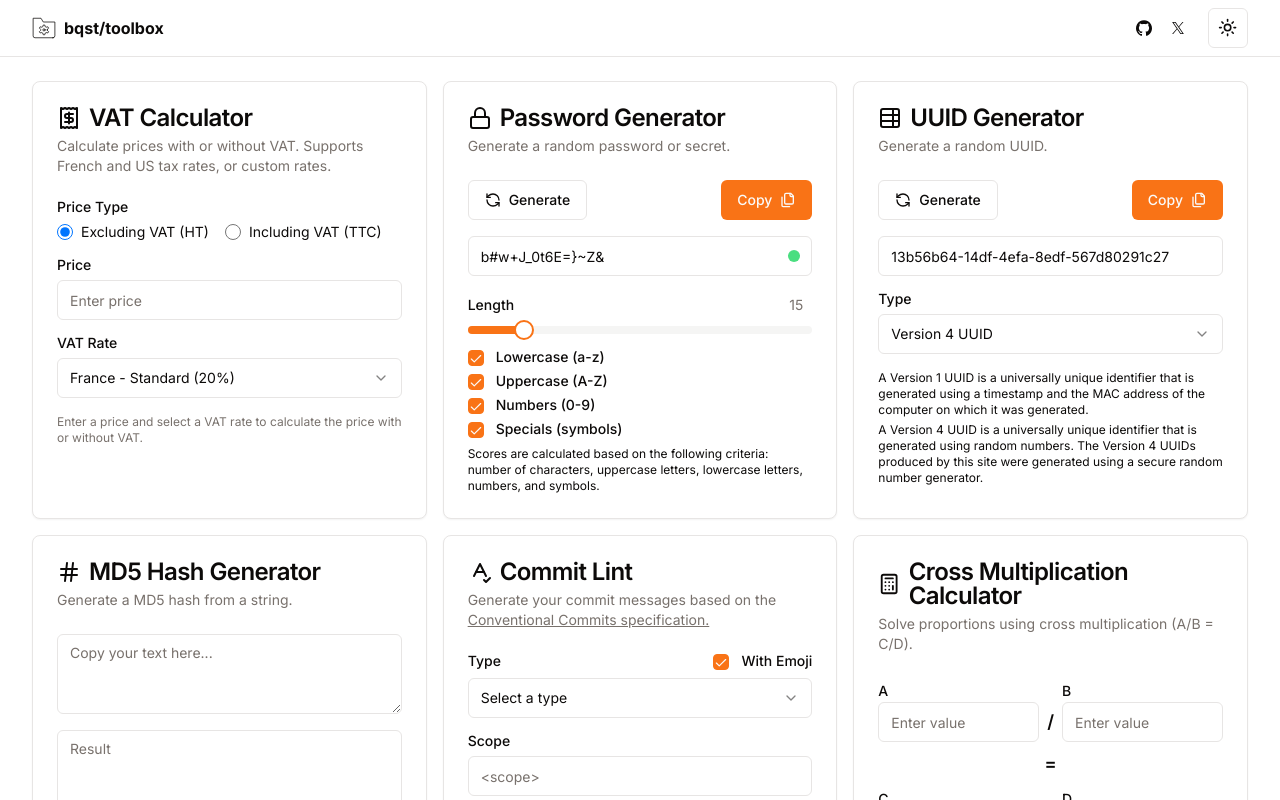
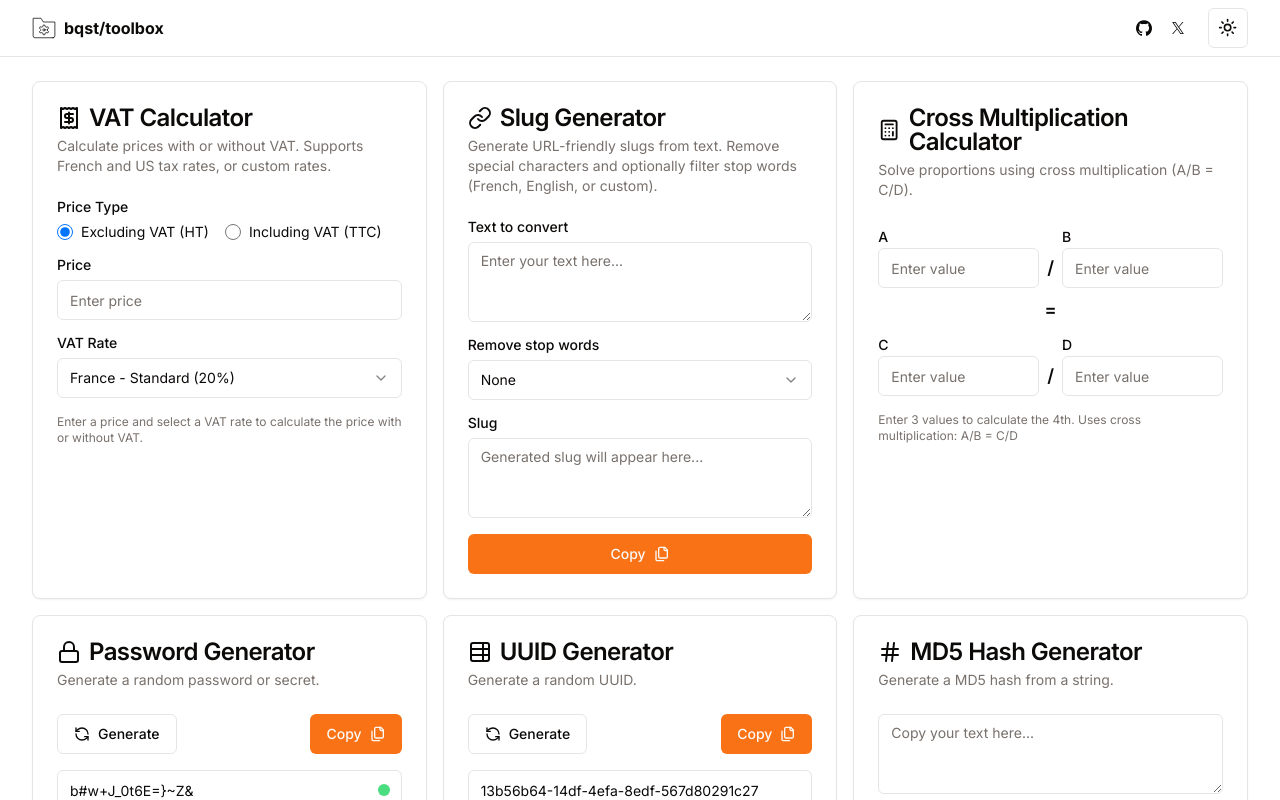
Before and after one commit to bqst/toolbox, a Next.js app: page / in a window 1280 px wide. Shown: the top 800 px of the page. Built offline with nearby package versions, Linux system fonts and the light colour scheme.

Commit message:
✨ Add a slug generator with stop work removal

```diff
--- a/src/app/page.tsx
+++ b/src/app/page.tsx
@@ -3,6 +3,7 @@ import SecretForm from '@/components/secret-form'
 import UuidForm from '@/components/uuid-form'
 import CrossMultiplicationForm from '@/components/cross-multiplication-form'
 import VATCalculator from '@/components/vat-calculator'
+import SlugForm from '@/components/slug-form'
 
 import CommitLint from '@/components/commit-lint'
 import {
@@ -15,6 +16,7 @@ import {
 import {
   Calculator,
   Hash,
+  Link as LinkIcon,
   Lock,
   Receipt,
   SpellCheck,
@@ -38,6 +40,37 @@ export default function Home() {
         </CardHeader>
         <CardContent>
           <VATCalculator />
+        </CardContent>
+      </Card>
+
+      <Card>
+        <CardHeader>
+          <CardTitle className="flex flex-row items-center">
+            <LinkIcon className="inline-block mr-2" />
+            Slug Generator
+          </CardTitle>
+          <CardDescription>
+            Generate URL-friendly slugs from text. Remove special characters and
+            optionally filter stop words (French, English, or custom).
+          </CardDescription>
+        </CardHeader>
+        <CardContent>
+          <SlugForm />
+        </CardContent>
+      </Card>
+
+      <Card>
+        <CardHeader>
+          <CardTitle className="flex flex-row items-center">
+            <Calculator className="inline-block mr-2" />
+            Cross Multiplication Calculator
+          </CardTitle>
+          <CardDescription>
+            Solve proportions using cross multiplication (A/B = C/D).
+          </CardDescription>
+        </CardHeader>
+        <CardContent>
+          <CrossMultiplicationForm />
         </CardContent>
       </Card>
 
@@ -102,21 +135,6 @@ export default function Home() {
           <CommitLint />
         </CardContent>
       </Card>
-
-      <Card>
-        <CardHeader>
-          <CardTitle className="flex flex-row items-center">
-            <Calculator className="inline-block mr-2" />
-            Cross Multiplication Calculator
-          </CardTitle>
-          <CardDescription>
-            Solve proportions using cross multiplication (A/B = C/D).
-          </CardDescription>
-        </CardHeader>
-        <CardContent>
-          <CrossMultiplicationForm />
-        </CardContent>
-      </Card>
     </div>
   )
 }
--- /dev/null
+++ b/src/components/slug-form.tsx
@@ -0,0 +1,165 @@
+'use client'
+
+import { ButtonCopy } from '@/components/copy-button'
+import { Textarea } from '@/components/ui/textarea'
+import { useState, useMemo } from 'react'
+import {
+  Select,
+  SelectContent,
+  SelectItem,
+  SelectTrigger,
+  SelectValue,
+} from '@/components/ui/select'
+import { Label } from './ui/label'
+import { Input } from './ui/input'
+
+// Common stop words in English
+const ENGLISH_STOP_WORDS = new Set([
+  'a', 'an', 'and', 'are', 'as', 'at', 'be', 'by', 'for', 'from',
+  'has', 'he', 'in', 'is', 'it', 'its', 'of', 'on', 'that', 'the',
+  'to', 'was', 'will', 'with', 'the', 'this', 'but', 'they', 'have',
+  'had', 'what', 'said', 'each', 'which', 'their', 'time', 'if', 'up',
+  'out', 'many', 'then', 'them', 'these', 'so', 'some', 'her', 'would',
+  'make', 'like', 'into', 'him', 'has', 'two', 'more', 'very', 'after',
+  'words', 'long', 'than', 'first', 'been', 'call', 'who', 'oil', 'sit',
+  'now', 'find', 'down', 'day', 'did', 'get', 'come', 'made', 'may', 'part'
+])
+
+// Common stop words in French
+const FRENCH_STOP_WORDS = new Set([
+  'le', 'de', 'et', 'à', 'un', 'il', 'être', 'en', 'avoir',
+  'que', 'pour', 'dans', 'ce', 'son', 'une', 'sur', 'avec', 'ne',
+  'se', 'pas', 'tout', 'plus', 'par', 'grand',
+  'mais', 'ou', 'où', 'donc', 'or', 'ni', 'car', 'du', 'des', 'les',
+  'la', 'au', 'aux', 'qui', 'quoi', 'quand', 'comment', 'pourquoi',
+  'mon', 'ma', 'mes', 'ton', 'ta', 'tes', 'notre', 'votre', 'leur',
+  'leurs', 'me', 'te', 'nous', 'vous', 'lui', 'elle', 'eux', 'elles',
+  'cette', 'ces', 'cet', 'cette', 'sont', 'était', 'étaient', 'sera',
+  'seront', 'sans', 'sous', 'vers', 'chez', 'entre', 'parmi', 'durant',
+  'depuis', 'jusque', 'pendant', 'malgré', 'selon', 'dès', 'jusqu'
+])
+
+const STOP_WORD_OPTIONS = [
+  { value: 'none', label: 'None' },
+  { value: 'en', label: 'English' },
+  { value: 'fr', label: 'French' },
+  { value: 'custom', label: 'Custom' },
+]
+
+const SlugForm = () => {
+  const [input, setInput] = useState('')
+  const [stopWordOption, setStopWordOption] = useState('none')
+  const [customStopWords, setCustomStopWords] = useState('')
+
+  const slug = useMemo(() => {
+    if (!input.trim()) return ''
+
+    let text = input
+
+    // Remove stop words if enabled
+    if (stopWordOption !== 'none') {
+      let stopWordsSet: Set<string>
+
+      if (stopWordOption === 'en') {
+        stopWordsSet = ENGLISH_STOP_WORDS
+      } else if (stopWordOption === 'fr') {
+        stopWordsSet = FRENCH_STOP_WORDS
+      } else if (stopWordOption === 'custom') {
+        // Parse custom stop words (comma or space separated)
+        const customWords = customStopWords
+          .toLowerCase()
+          .split(/[,\s]+/)
+          .filter(word => word.length > 0)
+        stopWordsSet = new Set(customWords)
+      } else {
+        stopWordsSet = new Set()
+      }
+
+      // Split text into words and filter out stop words
+      const words = text
+        .toLowerCase()
+        .split(/\s+/)
+        .filter(word => {
+          // Remove punctuation from word for comparison
+          const cleanWord = word.replace(/[^\w\s-]/g, '')
+          return cleanWord.length > 0 && !stopWordsSet.has(cleanWord)
+        })
+
+      text = words.join(' ')
+    }
+
+    // Generate slug: lowercase, remove special chars, replace spaces with hyphens
+    return text
+      .toLowerCase()
+      .trim()
+      // Replace spaces and underscores with hyphens
+      .replace(/[\s_]+/g, '-')
+      // Remove all special characters except hyphens
+      .replace(/[^\w\s-]/g, '')
+      // Replace multiple consecutive hyphens with a single hyphen
+      .replace(/-+/g, '-')
+      // Remove leading and trailing hyphens
+      .replace(/^-+|-+$/g, '')
+  }, [input, stopWordOption, customStopWords])
+
+  return (
+    <div className="grid gap-4">
+      <div className="grid gap-2">
+        <Label htmlFor="input">Text to convert</Label>
+        <Textarea
+          id="input"
+          placeholder="Enter your text here..."
+          value={input}
+          onChange={(e) => setInput(e.target.value)}
+        />
+      </div>
+
+      <div className="grid gap-2">
+        <Label htmlFor="stop-words">Remove stop words</Label>
+        <Select
+          value={stopWordOption}
+          onValueChange={setStopWordOption}
+        >
+          <SelectTrigger id="stop-words">
+            <SelectValue placeholder="Select stop words option">
+              {STOP_WORD_OPTIONS.find((opt) => opt.value === stopWordOption)?.label}
+            </SelectValue>
+          </SelectTrigger>
+          <SelectContent>
+            {STOP_WORD_OPTIONS.map((option) => (
+              <SelectItem key={option.value} value={option.value}>
+                {option.label}
+              </SelectItem>
+            ))}
+          </SelectContent>
+        </Select>
+      </div>
+
+      {stopWordOption === 'custom' && (
+        <div className="grid gap-2">
+          <Label htmlFor="custom-stop-words">Custom stop words (comma or space separated)</Label>
+          <Input
+            id="custom-stop-words"
+            placeholder="the, a, an, and, or..."
+            value={customStopWords}
+            onChange={(e) => setCustomStopWords(e.target.value)}
+          />
+        </div>
+      )}
+
+      <div className="grid gap-2">
+        <Label htmlFor="result">Slug</Label>
+        <Textarea
+          id="result"
+          placeholder="Generated slug will appear here..."
+          readOnly
+          value={slug}
+        />
+      </div>
+
+      <ButtonCopy text={slug} />
+    </div>
+  )
+}
+
+export default SlugForm
```
